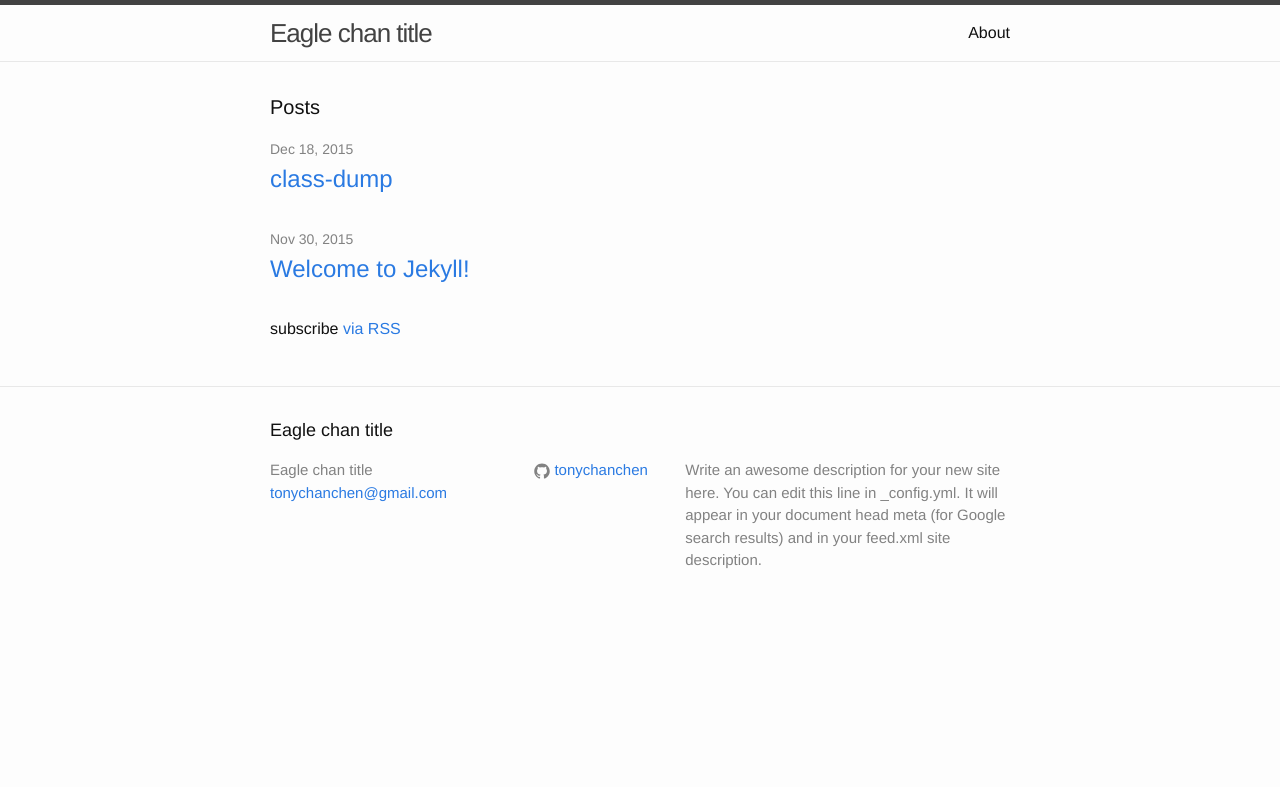
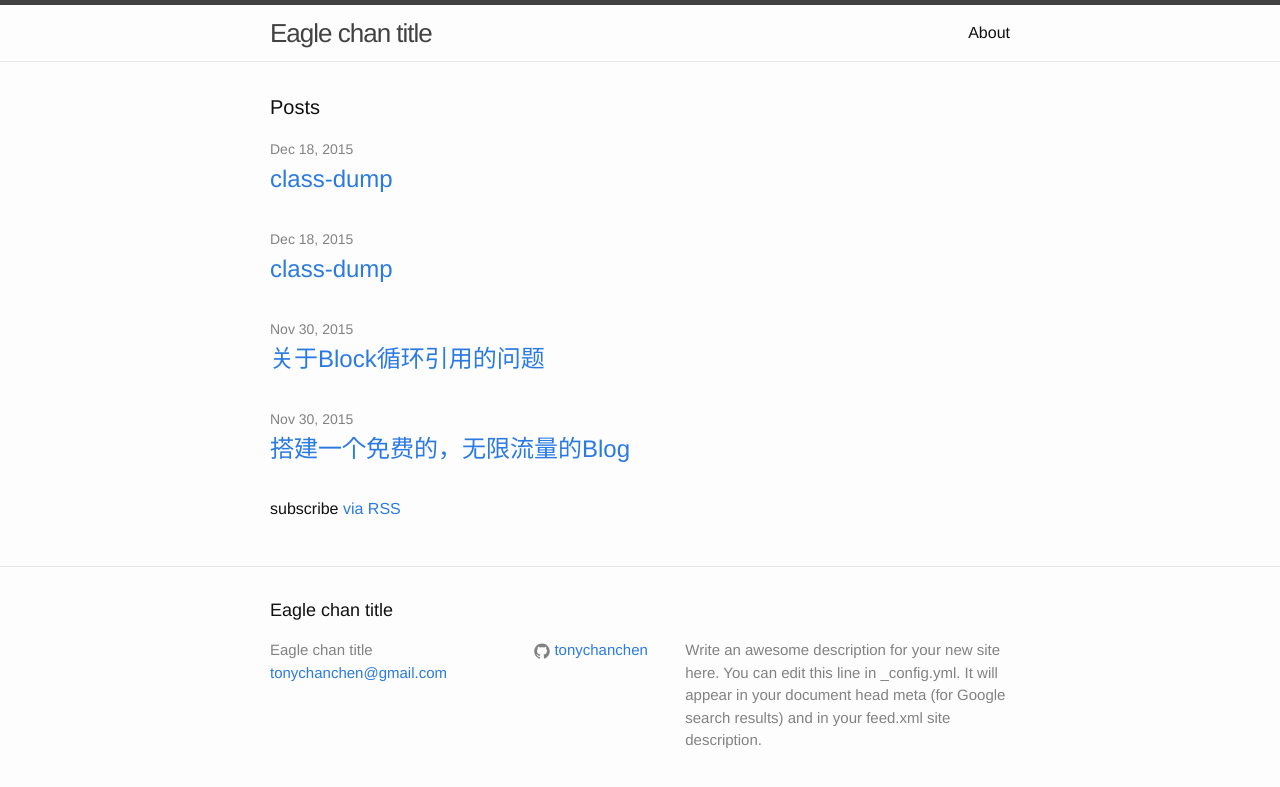
Before and after one commit to dangxiaobin123/SpiderMonkeyTest, a Jekyll site: the page built from index.html, in a window 1280 px wide. Shown: the top 787 px of the page. Built offline with Jekyll 4.4.1, drawn with Linux system fonts in a browser that asks for light colours; some of the changed lines change nothing that is shown.

Commit message:
Apple TV

````diff
--- a/_posts/2015-11-30-welcome-to-jekyll.md
+++ b/_posts/2015-11-30-welcome-to-jekyll.md
@@ -1,41 +1,35 @@
 ---
 layout: post
-title:  "Welcome to Jekyll!"
+title:  "搭建一个免费的，无限流量的Blog"
 date:   2015-11-30 17:16:04 +0800
 categories: jekyll update
 ---
 
+**Welcome to Jekyll!**
 
-An inline image ![Smaller icon](http://25.io/smaller/favicon.ico "Title here"), title is optional.
+####一、Github Pages 是什么？
+**Github是一个具有版本管理功能的代码仓库，每个项目都有一个主页,用来列出源文件。
+但是Github允许用户自定义项目首页，用以替代默认的主页，这个功能就叫做Github Pages。
+这里只支持静态网页！**
 
-![Mou icon](http://25.io/mou/Mou_128.png)
+####二、Jekyll是什么？
+**Jekyll是一个静态站点生成器,通过jekyll new myBlog～～  这个命令可以生成一个Jekyll项目**
 
-You’ll find this post in your `_posts` directory. Go ahead and edit it and re-build the site to see your changes. You can rebuild the site in many different ways, but the most common way is to run `jekyll serve`, which launches a web server and auto-regenerates your site when a file is updated.
+####三、创建一个blog
+**在你的项目创建分支gh-pages，github规定，只有该分支中的页面，才才可以被访问到。
+然后点击项目的settings标签，点击automatic page generator自动生成默认的Github pages.
+然后git pull项目到本地，并且切换到gh-pages分支。把用jekyll new命令生成
+的网站替换掉默认的pages**
 
-To add new posts, simply add a file in the `_posts` directory that follows the convention `YYYY-MM-DD-name-of-post.ext` and includes the necessary front matter. Take a look at the source for this post to get an idea about how it works.
 
-Jekyll also offers powerful support for code snippets:
+####四、markdown：
+**本地编写的blog 放在_posts目录下
+文章头部的titile自定义，日期按照格式写入
+－－－上面的格式最好别动
+本地改完后可以用命令jekyll serve启动一个本地服务，访问localhost验证**
 
-{% highlight ruby %}
 
-def print_hi(name)
-  puts "Hi, #{name}"
-end
-print_hi('Tom')
 
-#=> prints 'Hi, Tom' to STDOUT.
+####五、参考文章：
 
-{% endhighlight %}
-
-#### Inline code and Block code
-
-Inline code are surround by `backtick` key. To create a block code:
-
-	Indent each line by at least 1 tab, or 4 spaces.
-    var Mou = exactlyTheAppIwant;
-
-Check out the [Jekyll docs][jekyll-docs] for more info on how to get the most out of Jekyll. File all bugs/feature requests at [Jekyll’s GitHub repo][jekyll-gh]. If you have questions, you can ask them on [Jekyll Talk][jekyll-talk].
-
-[jekyll-docs]: http://jekyllrb.com/docs/home
-[jekyll-gh]:   https://github.com/jekyll/jekyll
-[jekyll-talk]: https://talk.jekyllrb.com/
+**[@链接文章](http://www.ruanyifeng.com/blog/2012/08/blogging_with_jekyll.html)**
--- /dev/null
+++ b/_posts/2015-12-02-AppleTV.md
@@ -0,0 +1,37 @@
+---
+layout: post
+title:  "class-dump"
+date:   2015-12-18 13:38:04 +0800
+categories: jekyll update
+---
+
+
+[转载自这里](http://www.jianshu.com/p/764483943813)
+
+
+python -m SimpleHTTPServer 9001
+
+
+[Apple 模版](https://developer.apple.com/library/tvos/documentation/LanguagesUtilities/Conceptual/ATV_Template_Guide/CatalogTemplate.html#//apple_ref/doc/uid/TP40015064-CH35-SW2)
+
+[参考博客](http://www.csdn.net/article/2015-10-04/2825844-beginning-tvos-development-with-tvml/4)
+
+![Smaller icon](http://25.io/smaller/favicon.ico "Title here")
+
+
+今天我们来谈谈class-dump.
+首先从官网下载下来最新版class-dump，然后编译。
+拿出来class-dump运行文件，然后放在/usr / local / bin下
+
+`class-dump -H /Applications/Calculator.app -o /Users/Rio/Desktop/heads`
+
+上面的这个命令`-H`后面是可执行文件  `-o`后面是产生的.h文件存放路径
+
+class-dump 作用对象必须是未经加密的可执行文件，而从 App Store 下载的 App 都是经过签名加密的，可执行文件被加上了一层“壳”。可以使用 AppCrackr 来自动砸壳。
+
+
+## 安装方法
+
+1. 将class-dump复制到/usr/local/bin/目录下 (cp ./bin/class-dump /usr/local/bin/rgb)
+2. 设置权限 (sudo chmod 777 /usr/local/bin/class-dump)
+3. 使用时，cd 到工程目录，再执行 上面的命令 即可
--- /dev/null
+++ b/_posts/2015-12-08-BlockRecycle.md
@@ -0,0 +1,144 @@
+---
+layout: post
+title:  "关于Block循环引用的问题"
+date:   2015-11-30 17:16:04 +0800
+categories: jekyll update
+---
+
+####  Block是什么？
+
+首先探究下Block的实现原理，由于Objective-C是C语言的超集，OC中的NSObject对象其实是由C语言的struct+isa指针实现的，Block的内部实现估计也一样，以下三篇Blog对Block的实现机制做了详细研究
+
+1. [A look inside blocks: Episode 1](http://www.galloway.me.uk/2012/10/a-look-inside-blocks-episode-1/)
+2. [A look inside blocks: Episode 2](http://www.galloway.me.uk/2012/10/a-look-inside-blocks-episode-2/)
+3. [A look inside blocks: Episode 3](http://www.galloway.me.uk/2012/10/a-look-inside-blocks-episode-3/)
+
+		struct __block_impl {
+		  void *isa;
+		  int Flags;
+		  int Reserved;
+		  void *FuncPtr;
+		};
+
+这里的isa可能指向三种类型之一的Block:
+
+* __NSGlobalBlock__：全局类型Block，在编译器就已经确定，直接放在代码段__TEXT上。
+* __NSStackBlock__：位于栈上分配的Block。
+* __NSMallocBlock__：位于堆上分配的Block。
+
+
+*[@Block热身题](http://blog.parse.com/learn/engineering/objective-c-blocks-quiz/)*
+
+
+####	Block循环引用
+由于我们很多行为会导致Block的copy，而当Block被copy时，会对block中用到的对象产生强引用(ARC下)或者引用计数加一(MRC下)。
+
+* ex.1
+
+		@property(nonatomic, readwrite, copy) completionBlock completionBlock;
+
+		//========================================
+		self.completionBlock = ^ {
+		        if (self.success) {
+		            self.success(self.responseData);
+		        }
+		    }
+		};
+
+
+
+对象有一个Block属性，Block属性中又引用了对象的其他成员变量，那么就会对这个变量本身产生强引用，那么变量本身和他自己的Block属性就形成了循环引用。在ARC下需要用weak来修饰self ，
+____weak typeof(self) weakSelf = self;
+在MRC下就用____block typeof(self) weakSelf = self;
+
+```
+待续...
+```
+
+####	Block扩展
+下面我们通过观察C函数的生成中间编译代码，来了解Block实现原理
+
+main.m
+
+{% highlight ruby %}
+
+#include <stdio.h>
+int main(int argc, char * argv[]) {
+    @autoreleasepool {
+        int age = 10;
+        void (^block)() = ^{
+            printf("%d",age);
+        };
+        block();//
+    }
+    return 0;
+}
+
+{% endhighlight %}
+
+
+* clang -rewrite-objc main.m之后
+
+{% highlight ruby %}
+
+static void __main_block_func_0(struct __main_block_impl_0 *__cself) {
+ 	int age = __cself->age; // bound by copy
+    printf("%d",age);
+   }
+
+
+int main(int argc, char * argv[]) {
+    /* @autoreleasepool */ { __AtAutoreleasePool __autoreleasepool;
+        int age = 10;
+        void (*block)() = ((void (*)())&__main_block_impl_0((void *)__main_block_func_0, &__main_block_desc_0_DATA, age));
+        age = 30;
+        ((void (*)(__block_impl *))((__block_impl *)block)->FuncPtr)((__block_impl *)block);
+    }
+    return 0;
+}
+
+{% endhighlight %}
+
+
+- 可以看出Block体被单独抽出来成为一个C函数。并且调用的时候是指传递。所以就解释了改变不了age变量的值
+
+{% highlight ruby %}
+
+int main(int argc, char * argv[]) {
+    @autoreleasepool {
+        __weak int age = 10;
+        void (^block)() = ^{
+            printf("%d",age);
+        };
+        age  = 30;
+        block();//30
+    }
+    return 0;
+}
+
+{% endhighlight %}
+
+* clang -rewrite-objc main.m之后
+
+{% highlight ruby %}
+
+static void __main_block_func_0(struct __main_block_impl_0 *__cself) {
+ 	__Block_byref_age_0 *age = __cself->age; // bound by ref
+          (age->__forwarding->age)+=1;
+   }
+
+
+int main(int argc, char * argv[]) {
+  /* @autoreleasepool */ { __AtAutoreleasePool __autoreleasepool;
+      __attribute__((__blocks__(byref))) __Block_byref_age_0 age = {(void*)0,(__Block_byref_age_0 *)&age, 0, sizeof(__Block_byref_age_0), 10};
+      void (*block)() = ((void (*)())&__main_block_impl_0((void *)__main_block_func_0, &__main_block_desc_0_DATA, (__Block_byref_age_0 *)&age, 570425344));
+      (age.__forwarding->age) = 30;
+      ((void (*)(__block_impl *))((__block_impl *)block)->FuncPtr)((__block_impl *)block);
+  }
+  return 0;
+}
+
+{% endhighlight %}
+
+
+- 此时调用的时候是引用传递。所以就可以改变age变量的值
````
Also changed, not shown: _posts/2015-12-02-class-dump.md (renamed from _posts/2015-12-02-welcome-to-myblog.md).
